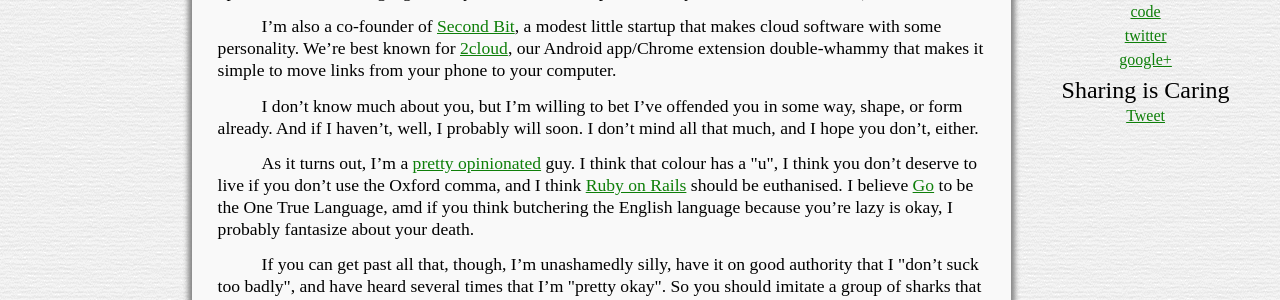
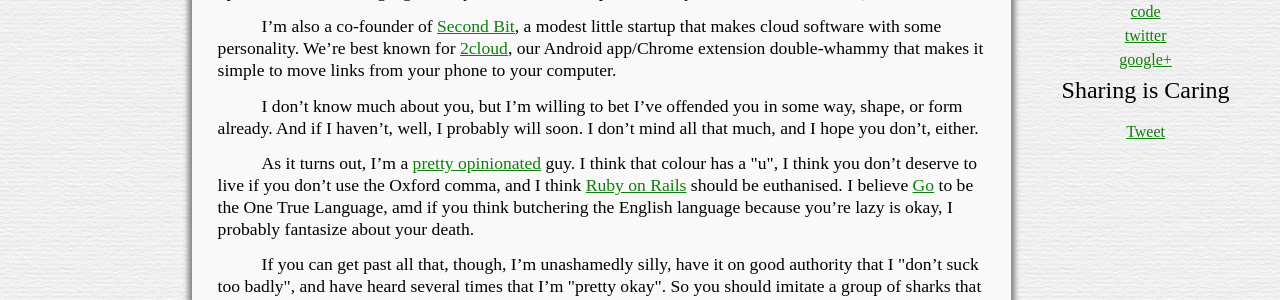
Before and after one commit to paddycarver/blog, a Jekyll site: the page built from _posts/2012-02-23-bio.md, in a window 1280 px wide. Shown: the part 240-540 px from the top of the page. Built offline with Jekyll 4.4.1, drawn with Linux system fonts in a browser that asks for light colours; some web fonts are replaced; comment, search, counter and statistics services are not loaded.

Commit message:
fixed tweet layout.

```diff
--- a/_layouts/post.html
+++ b/_layouts/post.html
@@ -131,7 +131,7 @@
                                 </nav>
                                 <div id="share">
                                         <h3>Sharing is Caring</h3>
-                                        <div class="fb-like" data-href="http://{{ site.domain }}{{ site.baseurl }}{{ page.url }}" data-send="false" data-layout="button_count" data-width="100" data-show-faces="false"></div>
+                                        <div class="fb-like" data-href="http://{{ site.domain }}{{ site.baseurl }}{{ page.url }}" data-send="false" data-layout="button_count" data-width="100" data-show-faces="false"></div><br />
                                         <a href="https://twitter.com/share" class="twitter-share-button" data-url="http://{{ site.domain }}{{ site.baseurl }}{{ page.url }}" data-text="{{ page.title }}" data-via="paddyforan" data-related="paddyforan" data-count="none">Tweet</a>
                                 </div>
                         </aside>
```
